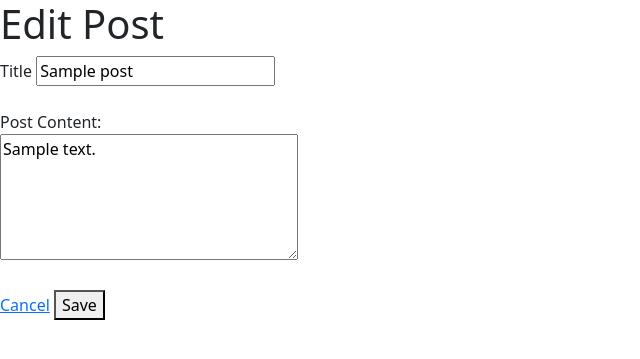
After one commit to edgarsanchezbarreda/Blogly_Part_2, a Flask app: page /posts/1/edit in a window 1280 px wide. The commit adds this page. Shown: the top 359 px of the page, without its empty margins (0-640 px from the left). Run offline with Flask 2, Linux system fonts and the light colour scheme; tables that the repository leaves empty hold one stand-in row (values such as "Sample post").

Commit message:
completed assignment

```diff
--- a/app.py
+++ b/app.py
@@ -1,5 +1,6 @@
 """Blogly application."""
 
+from crypt import methods
 from email.policy import default
 from flask import Flask, request, render_template, redirect, flash, session
 from flask_debugtoolbar import DebugToolbarExtension
@@ -40,22 +41,21 @@ def add_user():
     return redirect(f"/{new_user.id}")
 
 
-@app.route('/<int:user_id>')
+@app.route('/users/<int:user_id>')
 def user_details(user_id):
     """This route displays the user's details if clicked on the user home page"""
     user = User.query.get(user_id)
-    posts = Post.query.filter(Post.user_id == User.id)
-    return render_template('details.html', user = user, posts = posts)
+    return render_template('details.html', user = user)
 
 
-@app.route('/<int:user_id>/edit')
+@app.route('/users/<int:user_id>/edit')
 def edit_user(user_id):
     """This route takes us to the edit page where we can edit the name and image of the selected user."""
     user = User.query.get_or_404(user_id)
     return render_template('edit.html', user= user)
 
 
-@app.route('/<int:user_id>/edit', methods = ['POST'])
+@app.route('/users/<int:user_id>/edit', methods = ['POST'])
 def save_edit_user(user_id):
     """This route allows us to save whatever changes were made in the edit page to our database, and returns us to the homepage"""
     user = User.query.get_or_404(user_id)
@@ -70,7 +70,7 @@ def save_edit_user(user_id):
     return redirect('/')
 
 
-@app.route('/<int:user_id>/delete', methods = ['POST'])
+@app.route('/users/<int:user_id>/delete', methods = ['POST'])
 def delete_user(user_id):
     """This route allows us to delete a user completely from our database."""
     user = User.query.get_or_404(user_id)
@@ -79,3 +79,63 @@ def delete_user(user_id):
     db.session.commit()
 
     return redirect('/')
+
+
+@app.route('/users/<int:user_id>/posts/new_post')
+def add_post_page(user_id):
+    user = User.query.get_or_404(user_id)
+    return render_template('new_post.html', user = user)
+
+@app.route('/users/<int:user_id>/posts/new_post', methods = ['POST'])
+def add_post(user_id):
+    # user = User.query.get_or_404(user_id)
+    title = request.form['title']
+    content = request.form['content']
+    user_id = user_id
+
+    new_post = Post(title = title, content = content, user_id = user_id)
+    db.session.add(new_post)
+    db.session.commit()
+
+    return redirect(f"/users/{user_id}")
+
+
+@app.route('/posts/<int:post_id>')
+def show_post(post_id):
+    post = Post.query.get_or_404(post_id)
+    user = User.query.get_or_404(post.user_id)
+
+    return render_template('show_post.html', post = post, user = user)
+
+
+@app.route('/posts/<int:post_id>/edit')
+def edit_post(post_id):
+    post = Post.query.get_or_404(post_id)
+    user = User.query.get_or_404(post.user_id)
+
+    return render_template('edit_post.html', post = post, user = user)
+
+
+@app.route('/posts/<int:post_id>/edit', methods = ['POST'])
+def submit_post_edit(post_id):
+    post = Post.query.get_or_404(post_id)
+    user = User.query.get_or_404(post.user_id)
+
+    post.title = request.form['title']
+    post.content = request.form['content']
+
+    db.session.add(post)
+    db.session.commit()
+
+    return redirect(f"/users/{user.id}")
+
+
+@app.route('/posts/<int:post_id>/delete', methods = ['POST'])
+def delete_post(post_id):
+    post = Post.query.get_or_404(post_id)
+    user = User.query.get_or_404(post.user_id)
+
+    db.session.delete(post)
+    db.session.commit()
+
+    return redirect(f"/users/{user.id}")
--- a/models.py
+++ b/models.py
@@ -43,6 +43,9 @@ class User(db.Model):
     def full_name(self):
         return f"{self.first_name} {self.last_name}"
 
+    def __repr__(self):
+        return f"<User {self.first_name} {self.last_name} {self.image_url}>"
+
 class Post(db.Model):
     __tablename__ = 'post'
 
@@ -74,3 +77,6 @@ class Post(db.Model):
     )
 
     u = db.relationship('User', backref = 'posts')
+
+    def __repr__(self):
+        return f"<Post {self.title} {self.content} {self.created_at} {self.user_id}>"
--- a/seed.py
+++ b/seed.py
@@ -16,7 +16,7 @@ post_2 = Post(title = 'Hello everyone!', content = 'Hello everyone, I am new to
 
 post_3 = Post(title = 'Any good restaurants?', content = 'I am new to this city does anyone know a good taco spot?', user_id = 3)
 
-post_4 = Post(title = 'What a game!', content = 'Last nights basketball game was incredible, it came down to the wire!', user_id = 1)
+post_4 = Post(title = 'What a game!', content = "Last night's basketball game was incredible, it came down to the wire!", user_id = 1)
 
 post_5 = Post(title = 'Books to read.', content = 'I am looking for a good book to read, any suggestions?', user_id = 2)
 
--- a/templates/edit.html
+++ b/templates/edit.html
@@ -16,7 +16,7 @@
     <input type="text" name="image_url" placeholder="Provide an image of this user">
     <br>
 
-    <a href="/{{user.id}}">Cancel</a>
+    <a href="/users/{{user.id}}">Cancel</a>
     <button>Save</button>
 </form>
 {% endblock %}
--- /dev/null
+++ b/templates/edit_post.html
@@ -0,0 +1,16 @@
+{% extends 'base.html' %}
+{% block title %}Edit Post{% endblock %}
+{% block content %}
+<h1>Edit Post</h1>
+<form method="POST">
+    <label for="title">Title</label>
+    <input type="text" name="title" value="{{post.title}}">
+    <br> <br>
+    <label for="content">Post Content:</label> <br>
+    <textarea name="content" id="content" cols="30" rows="5">{{post.content}}</textarea>
+    <br>
+    <br>
+    <a href="/users/{{user.id}}">Cancel</a>
+    <button>Save</button>
+</form>
+{% endblock %}
--- a/templates/user_list.html
+++ b/templates/user_list.html
@@ -6,7 +6,7 @@
 <h2>Users</h2>
 <ul>
     {% for user in users %}
-        <li><a href="/{{user.id}}">{{user.first_name}} {{user.last_name}}</a></li>
+    <li><a href="/users/{{user.id}}">{{user.first_name}} {{user.last_name}}</a></li>
     {% endfor %}
 </ul>
 
```
Also changed, not shown: templates/details.html (+10 -11 lines), templates/new_post.html (added, +19 -0 lines), templates/show_post.html (added, +14 -0 lines), templates/submit_post_edit.html (added, +16 -0 lines).
